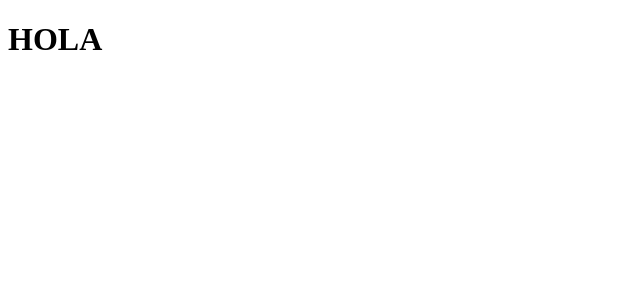
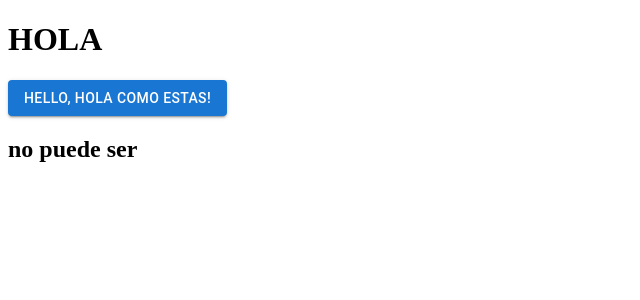
Before and after one commit to ELVISrodrigo123/safe_panel_frontend, a Next.js app: page / in a window 1280 px wide. Shown: the top 300 px of the page, without its empty margins (0-640 px from the left). Built offline with nearby package versions, Linux system fonts and the light colour scheme.

Commit message:
correct username vpsj

```diff
--- a/app/page.tsx
+++ b/app/page.tsx
@@ -1,7 +1,11 @@
+import HelloButton from "@/components/HelloButton";
+
 export default function Home() {
   return (
     <>
       <h1>HOLA</h1>
+      <HelloButton name="hola como estas" />
+      <h2>no puede ser</h2>
     </>
   );
 }
```
